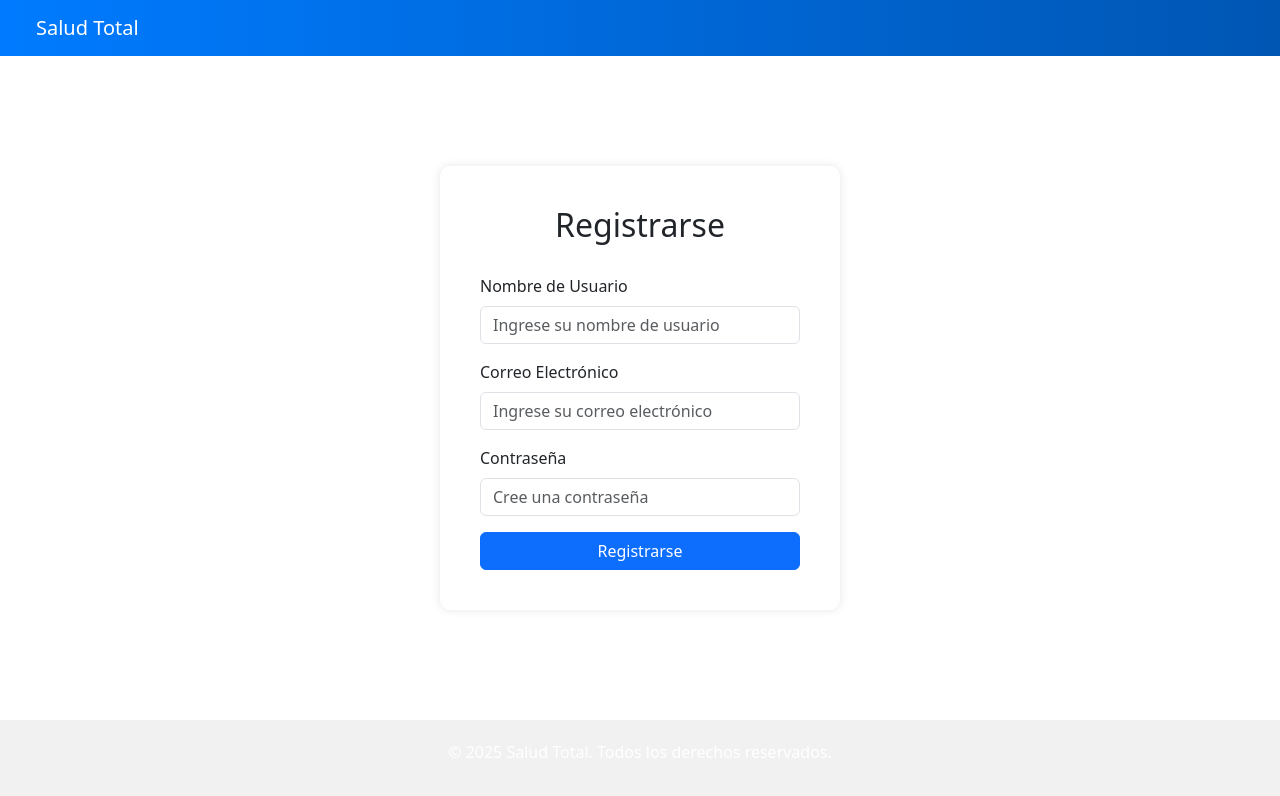
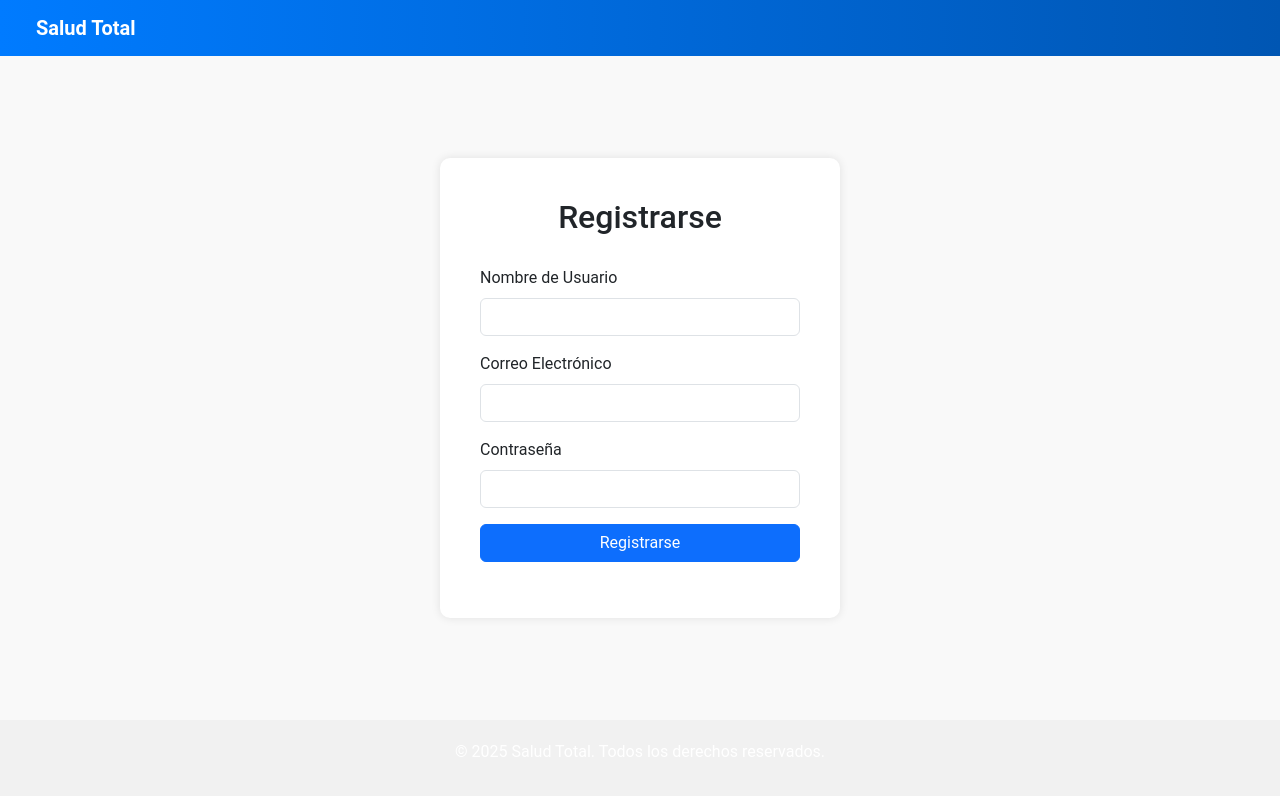
Before and after one commit to CHGFRANCO22/testeo-frontend, a plain HTML site: page Frontend/register.html in a window 1280 px wide. Drawn offline with nearby package versions, Linux system fonts and the light colour scheme.

Commit message:
Update register.html

```diff
--- a/Frontend/register.html
+++ b/Frontend/register.html
@@ -6,6 +6,52 @@
   <title>Registrarse - Salud Total</title>
   <link rel="stylesheet" href="styles.css" />
   <link href="https://cdn.jsdelivr.net/npm/bootstrap@5.3.0/dist/css/bootstrap.min.css" rel="stylesheet" />
+  <style>
+    body {
+      font-family: 'Roboto', sans-serif;
+      background-color: #f9f9f9;
+      display: flex;
+      flex-direction: column;
+      min-height: 100vh;
+    }
+
+    .navbar {
+      background-color: #007BFF;
+    }
+
+    .navbar .navbar-brand {
+      color: white;
+      font-weight: bold;
+    }
+
+    .login-container {
+      flex: 1;
+      display: flex;
+      align-items: center;
+      justify-content: center;
+      padding: 50px 20px;
+    }
+
+    .login-box {
+      background-color: #ffffff;
+      padding: 40px;
+      border-radius: 10px;
+      box-shadow: 0 0 10px rgba(0,0,0,0.1);
+      width: 100%;
+      max-width: 400px;
+    }
+
+    .login-box h2 {
+      text-align: center;
+      margin-bottom: 30px;
+    }
+
+    footer {
+      background-color: #f1f1f1;
+      padding: 20px;
+      text-align: center;
+    }
+  </style>
 </head>
 <body>
   <nav class="navbar navbar-expand-lg navbar-dark px-4">
@@ -17,26 +63,44 @@
   <div class="login-container">
     <div class="login-box">
       <h2>Registrarse</h2>
-      <form>
+      <form id="registerForm">
         <div class="mb-3">
           <label for="username" class="form-label">Nombre de Usuario</label>
-          <input type="text" class="form-control" id="username" placeholder="Ingrese su nombre de usuario" />
+          <input type="text" class="form-control" id="username" name="username" required />
         </div>
         <div class="mb-3">
           <label for="email" class="form-label">Correo Electrónico</label>
-          <input type="email" class="form-control" id="email" placeholder="Ingrese su correo electrónico" />
+          <input type="email" class="form-control" id="email" name="email" required />
         </div>
         <div class="mb-3">
           <label for="password" class="form-label">Contraseña</label>
-          <input type="password" class="form-control" id="password" placeholder="Cree una contraseña" />
+          <input type="password" class="form-control" id="password" name="password" required />
         </div>
         <button type="submit" class="btn btn-primary w-100">Registrarse</button>
       </form>
+      <div id="mensajeRegistro" class="mt-3 text-center"></div>
     </div>
   </div>
 
   <footer class="text-center">
     <p>&copy; 2025 Salud Total. Todos los derechos reservados.</p>
   </footer>
+
+  <script>
+    document.getElementById('registerForm').addEventListener('submit', function (event) {
+      event.preventDefault();
+
+      const username = document.getElementById('username').value;
+      const email = document.getElementById('email').value;
+      const password = document.getElementById('password').value;
+
+      // Simulación de registro (puede reemplazarse con un POST a backend real)
+      localStorage.setItem('usuario', JSON.stringify({ username, email, password }));
+
+      document.getElementById('mensajeRegistro').textContent = '¡Registro exitoso! Ahora podés iniciar sesión.';
+      document.getElementById('mensajeRegistro').classList.add('text-success');
+      document.getElementById('registerForm').reset();
+    });
+  </script>
 </body>
 </html>
```
